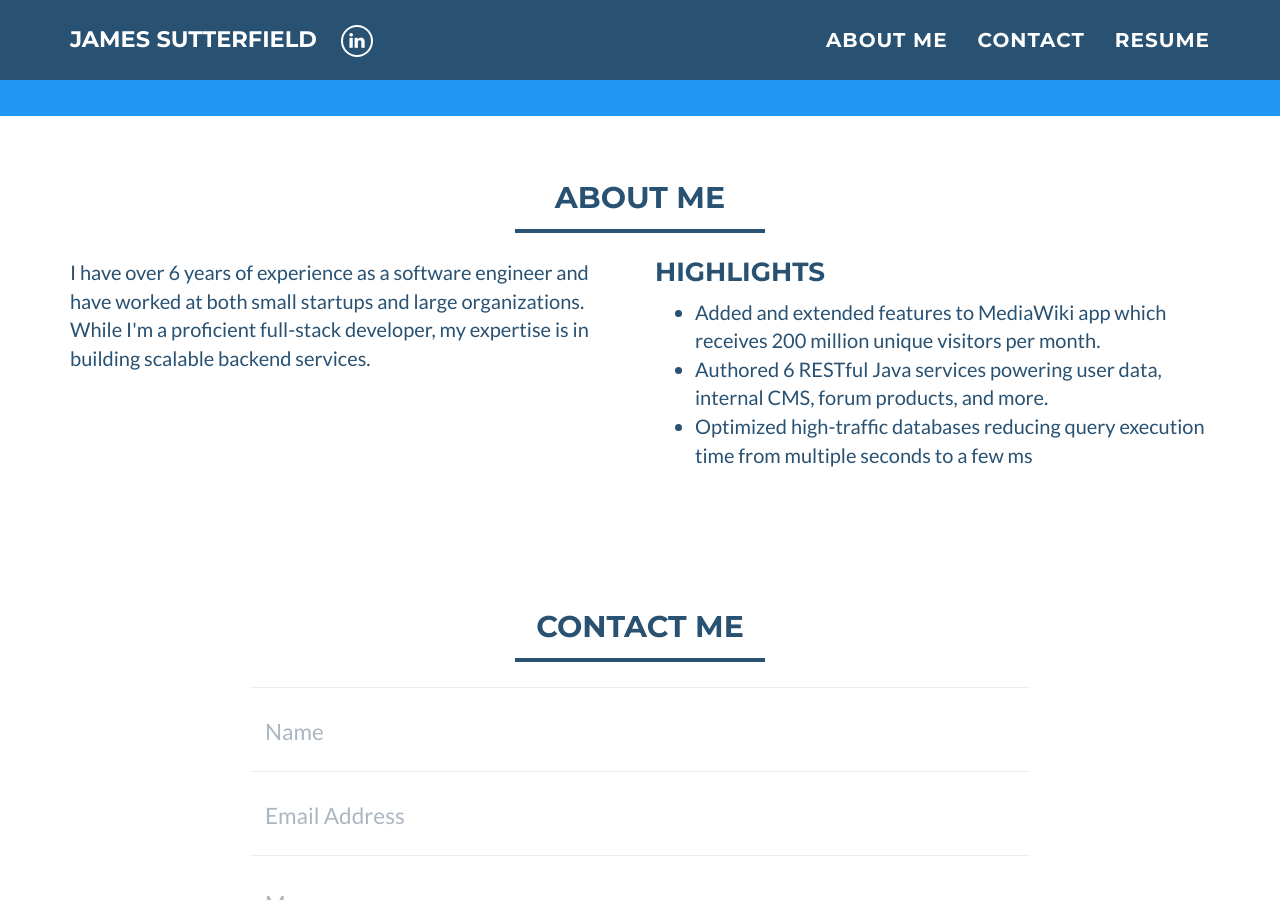
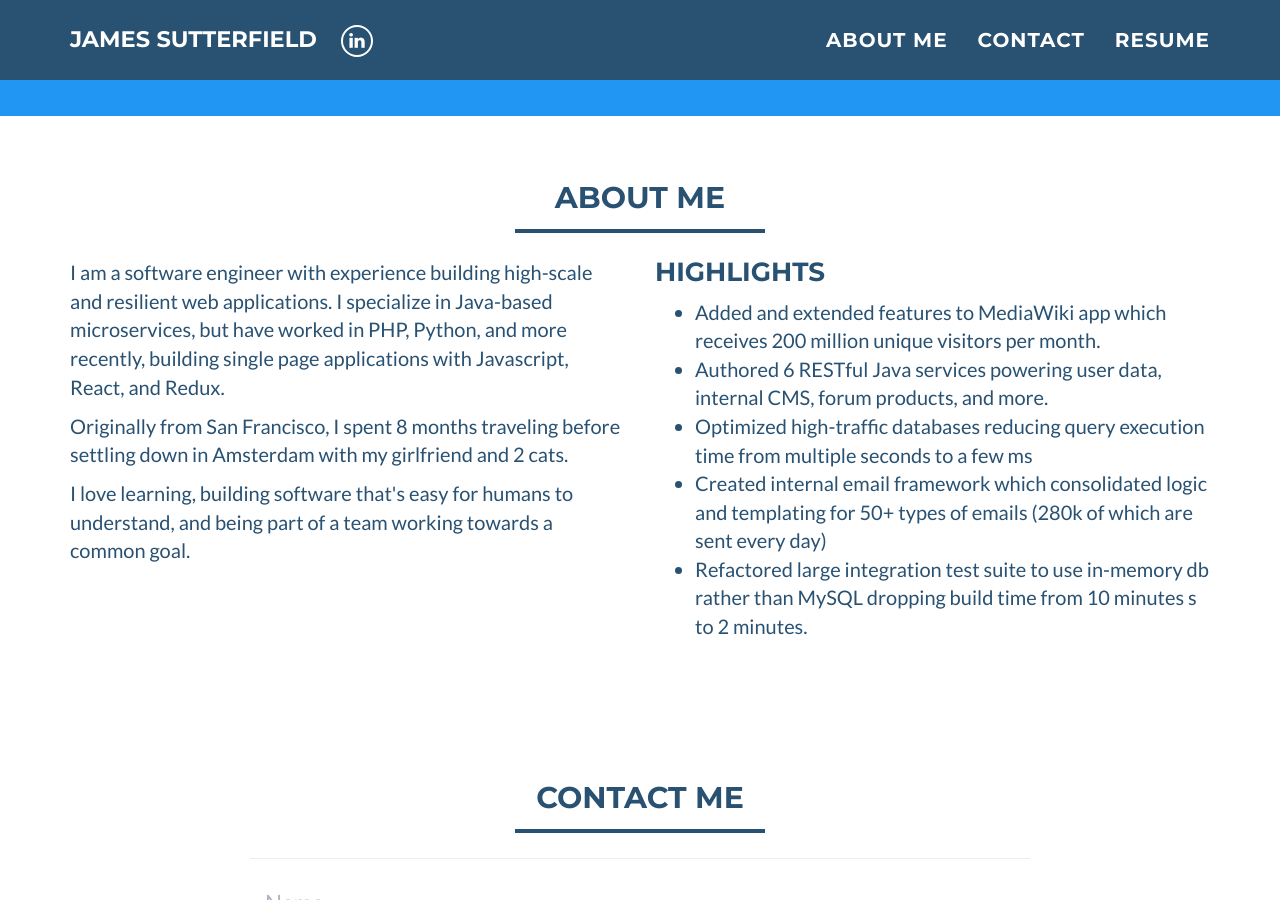
Before and after one commit to jsutterfield/jsutterfield.github.io, a Jekyll site: the page built from index.html, in a window 1280 px wide and 900 px high, scrolled down 458 px. Built offline with Jekyll 4.4.1, drawn with Linux system fonts in a browser that asks for light colours.

Commit message:
Update some text

```diff
--- a/_includes/about_me.html
+++ b/_includes/about_me.html
@@ -9,11 +9,13 @@
     <div class="row">
 	    <div class="col-sm-6">
     		<p>
-            I have over 6 years of experience as a software engineer and have worked
-            at both small startups and large organizations. While I'm a proficient full-stack
-            developer, my expertise is in building scalable backend services.
+            I am a software engineer with experience building high-scale and resilient web applications. I specialize in Java-based microservices, but have worked in PHP, Python, and more recently, building single page applications with Javascript, React, and Redux.
         </p>
         <p>
+            Originally from San Francisco, I spent 8 months traveling before settling down in Amsterdam with my girlfriend and 2 cats.
+        </p>
+        <p>
+            I love learning, building software that's easy for humans to understand, and being part of a team working towards a common goal.
         </p>
       </div>
 	    <div class="col-sm-6">
@@ -22,6 +24,8 @@
     			<li>Added and extended features to MediaWiki app which receives 200 million unique visitors per month.</li>
     			<li>Authored 6 RESTful Java services powering user data, internal CMS, forum products, and more.</li>
     			<li>Optimized high-traffic databases reducing query execution time from multiple seconds to a few ms</li>
+    			<li>Created internal email framework which consolidated logic and templating for 50+ types of emails (280k of which are sent every day)</li>
+    			<li>Refactored large integration test suite to use in-memory db rather than MySQL dropping build time from 10 minutes s to 2 minutes.</li>
 		    </ul>
 	    </div>
     </div>
```
